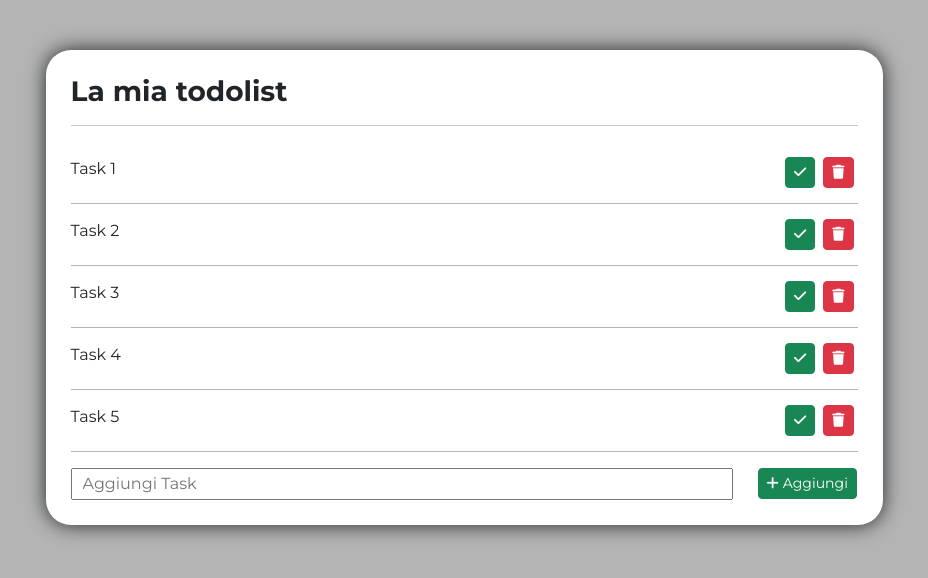
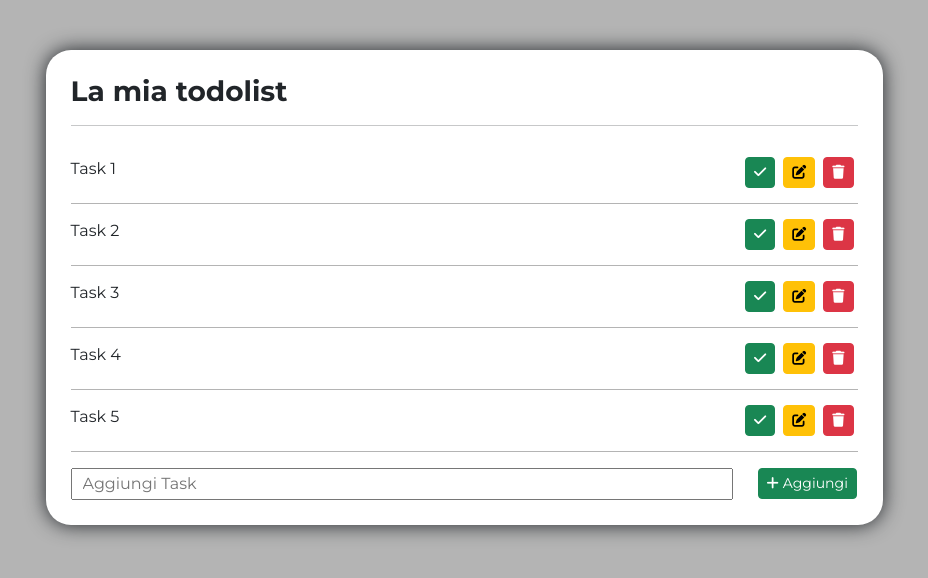
Before and after one commit to marcobusacca/vue-todolist, a plain HTML site: page bonus/index.html in a window 1280 px wide. Shown: the part 118-696 px from the top of the page, without its empty margins (176-1104 px from the left). Drawn offline with nearby package versions, Linux system fonts and the light colour scheme.

Commit message:
[BONUS] Edit Button HTML

```diff
--- a/bonus/index.html
+++ b/bonus/index.html
@@ -65,6 +65,10 @@
                                         <button class="btn btn-sm btn-success mx-1" :class=" task.done ? 'btn-dark' : 'btn-success' " @click="changeTaskDone(index)">
                                             <i class="fas" :class=" task.done ? 'fa-x' : 'fa-check' "></i>
                                         </button>
+                                        <!-- Edit Button -->
+                                        <button class="btn btn-sm btn-warning mx-1">
+                                            <i class="fas fa-edit"></i>
+                                        </button>
                                         <!-- Delete Button -->
                                         <button class="btn btn-sm btn-danger mx-1" @click="deleteTask(index)">
                                             <i class="fas fa-trash"></i>
```
